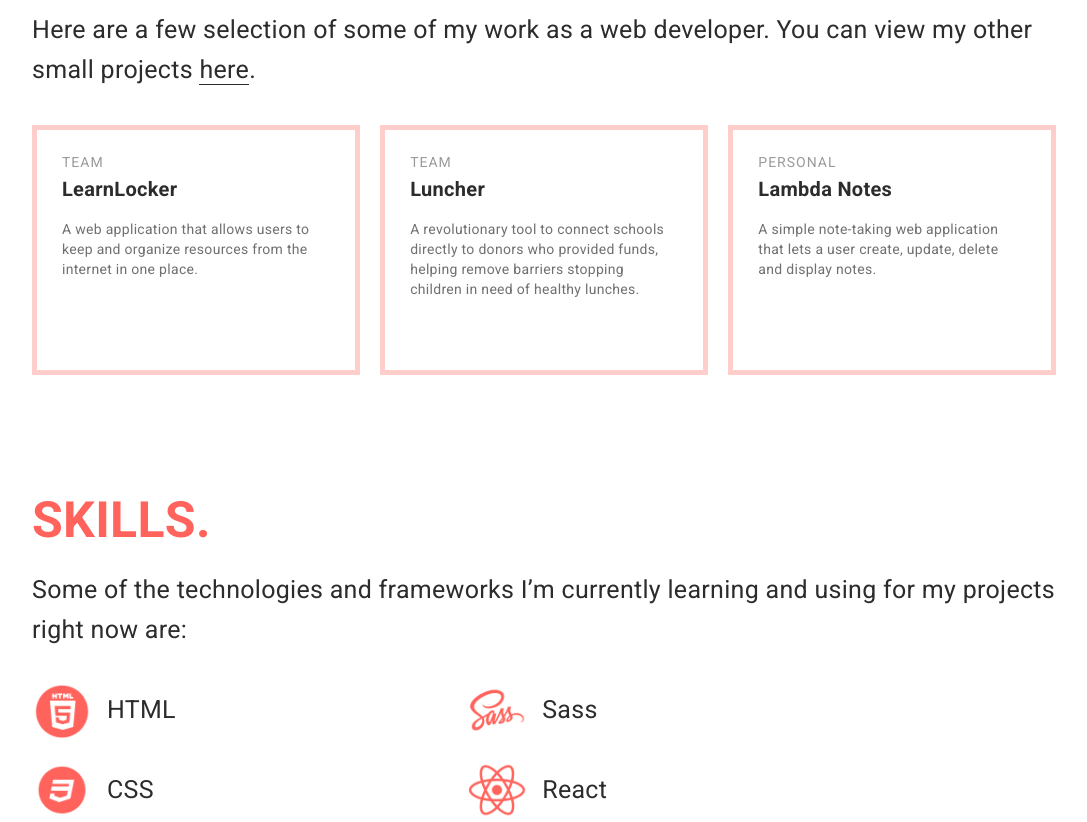
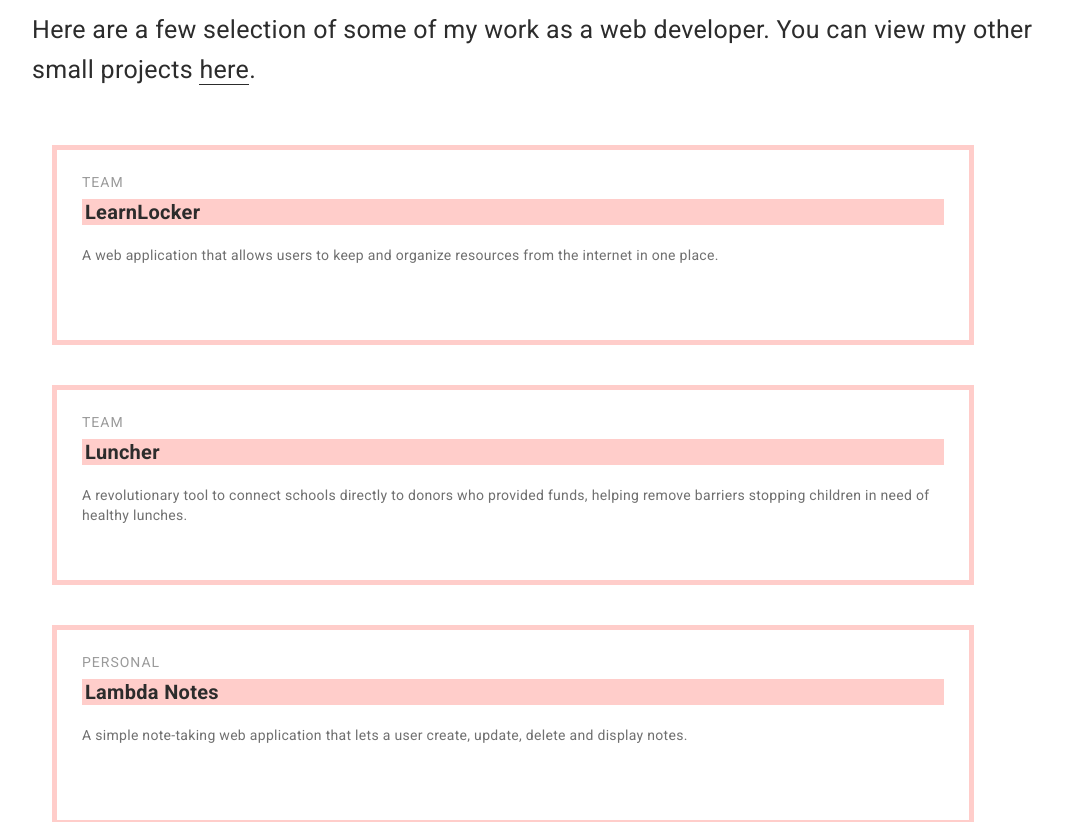
Before and after one commit to jsmndev/jsmn.dev, a React (Create React App) app: page / in a window 1280 px wide. Shown: the part 680-1502 px from the top of the page, without its empty margins (96-1183 px from the left). Built offline with nearby package versions, Linux system fonts and the light colour scheme.

Commit message:
Added bg to each project link and update px to rem unit

```diff
--- a/src/MainPage/MainPage.style.js
+++ b/src/MainPage/MainPage.style.js
@@ -33,7 +33,7 @@ export const Section = styled.section`
     font-weight: 700;
     color: ${redRegular};
 
-    @media (max-width: 780px) {
+    @media (max-width: 78rem) {
       font-size: 3rem;
     }
   }
@@ -42,7 +42,7 @@ export const Section = styled.section`
     font-size: 2.5rem;
     line-height: 4rem;
 
-    @media (max-width: 780px) {
+    @media (max-width: 78rem) {
       font-size: 2rem;
     }
   }
@@ -52,7 +52,7 @@ export const Section = styled.section`
     font-size: 4rem;
     line-height: 6rem;
 
-    @media (max-width: 780px) {
+    @media (max-width: 78rem) {
       font-size: 3rem;
     }
   }
@@ -61,19 +61,19 @@ export const Section = styled.section`
     color: ${blackLight};
 
     a {
-      border-bottom: 1px solid ${blackLight};
+      border-bottom: 0.1rem solid ${blackLight};
       color: ${blackLight};
     }
   }
 
   a {
-    border-bottom: 1px solid ${blackRegular};
+    border-bottom: 0.1rem solid ${blackRegular};
     color: ${blackRegular};
     text-decoration: none;
     transition: 150ms ease-in;
 
     &:hover {
-      border-bottom: 1px solid ${redRegular};
+      border-bottom: 0.1rem solid ${redRegular};
       color: ${redRegular};
     }
   }
@@ -83,7 +83,7 @@ export const ProjectGallery = styled.div`
   ${flex("space-between")}
   margin: 3.5rem 0;
 
-  @media (max-width: 930px) {
+  @media (max-width: 93rem) {
     flex-wrap: wrap;
   }
 `;
@@ -94,18 +94,18 @@ export const Project = styled.div`
   height: 25rem;
   padding: 2.5rem;
 
-  @media (max-width: 930px) {
+  @media (max-width: 93rem) {
     width: 44%;
     margin: 2rem;
   }
 
-  @media (max-width: 850px) {
+  @media (max-width: 85rem) {
     width: 90%;
     margin: 2rem;
     height: 20rem;
   }
 
-  @media (max-width: 560px) {
+  @media (max-width: 56rem) {
     height: 25rem;
   }
 
@@ -116,15 +116,24 @@ export const Project = styled.div`
     opacity: 0.7;
   }
 
+  a {
+    &:hover {
+      color: ${blackRegular};
+    }
+  }
+
   h2 {
     font-size: 2rem;
     font-weight: 700;
     margin-bottom: 2rem;
+    padding: 0.3rem;
+    background-color: ${redLight};
     cursor: pointer;
     transition: 150ms ease-in;
 
     &:hover {
-      color: ${redRegular};
+      /* color: ${redRegular}; */
+      border-bottom: 0.3rem solid ${blackRegular};
     }
   }
 
@@ -146,7 +155,7 @@ export const Skills = styled.div`
     ${flex()}
     width: 85%;
 
-    @media (max-width: 650px) {
+    @media (max-width: 65rem) {
       flex-wrap: wrap;
     }
   }
@@ -154,7 +163,7 @@ export const Skills = styled.div`
   .col-2 {
     width: 50%;
 
-    @media (max-width: 650px) {
+    @media (max-width: 65rem) {
       width: 100%;
     }
 
@@ -175,20 +184,20 @@ export const Footer = styled.footer`
   margin-top: 10rem;
   margin-bottom: 7rem;
 
-  @media (max-width: 650px) {
+  @media (max-width: 65rem) {
     margin-bottom: 5rem;
   }
 
   ul {
     ${flex()}
-    @media (max-width: 650px) {
+    @media (max-width: 65rem) {
       flex-wrap: wrap;
     }
 
     li {
       margin-right: 4rem;
 
-      @media (max-width: 650px) {
+      @media (max-width: 65rem) {
         width: 100%;
         margin-bottom: 3rem;
         font-size: 1.8rem;
```
